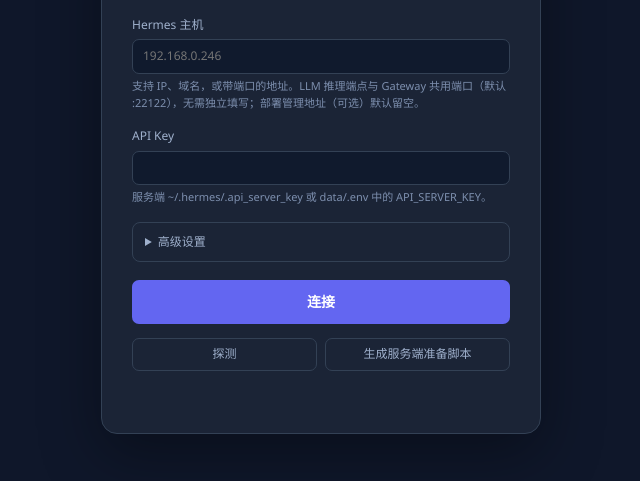
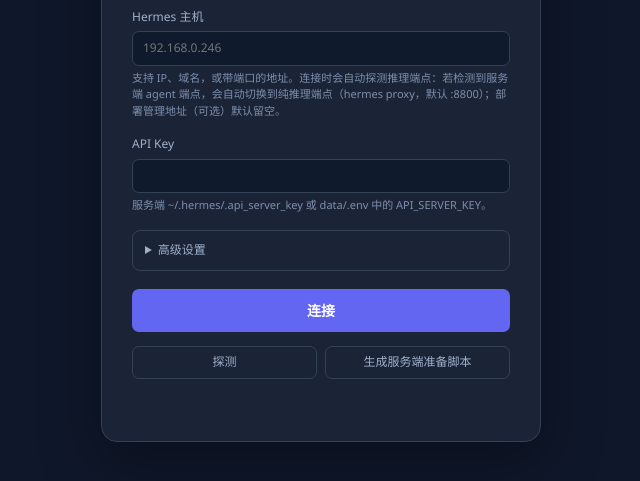
Before and after one commit to chensj923/hermes-agent-suite, an Electron app: page apps/hermes-buddy-desktop/src/renderer/index.html in a window 1280 px wide. Shown: the part 225-706 px from the top of the page, without its empty margins (319-959 px from the left). Drawn offline with Linux system fonts and the light colour scheme; no server answers.

Commit message:
push apps/hermes-buddy-desktop/src/renderer/index.html

```diff
--- a/apps/hermes-buddy-desktop/src/renderer/index.html
+++ b/apps/hermes-buddy-desktop/src/renderer/index.html
@@ -24,7 +24,7 @@
         <label class="connect-field">
           <span>Hermes 主机</span>
           <input id="field-host" name="host" placeholder="192.168.0.246" spellcheck="false" required>
-          <small>支持 IP、域名，或带端口的地址。LLM 推理端点与 Gateway 共用端口（默认 :22122），无需独立填写；部署管理地址（可选）默认留空。</small>
+          <small>支持 IP、域名，或带端口的地址。连接时会自动探测推理端点：若检测到服务端 agent 端点，会自动切换到纯推理端点（hermes proxy，默认 :8800）；部署管理地址（可选）默认留空。</small>
         </label>
 
         <label class="connect-field">
```
